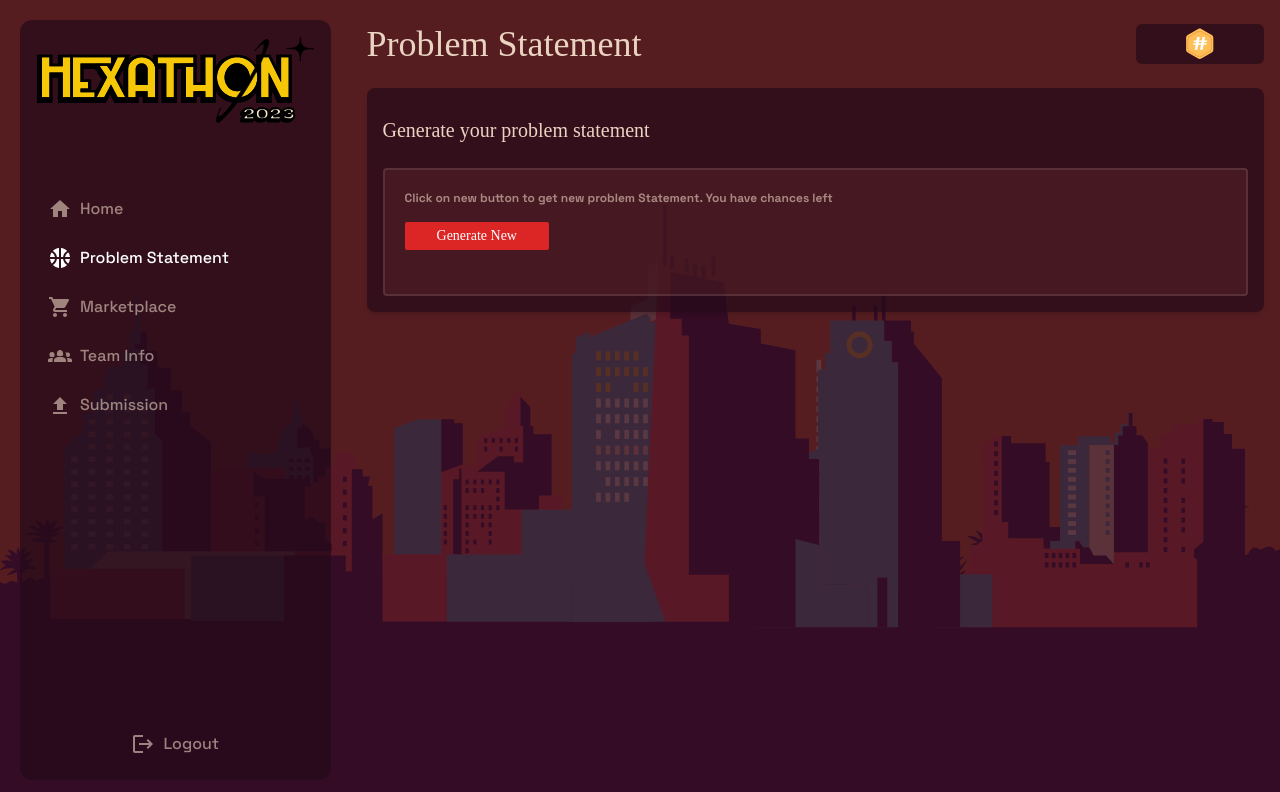
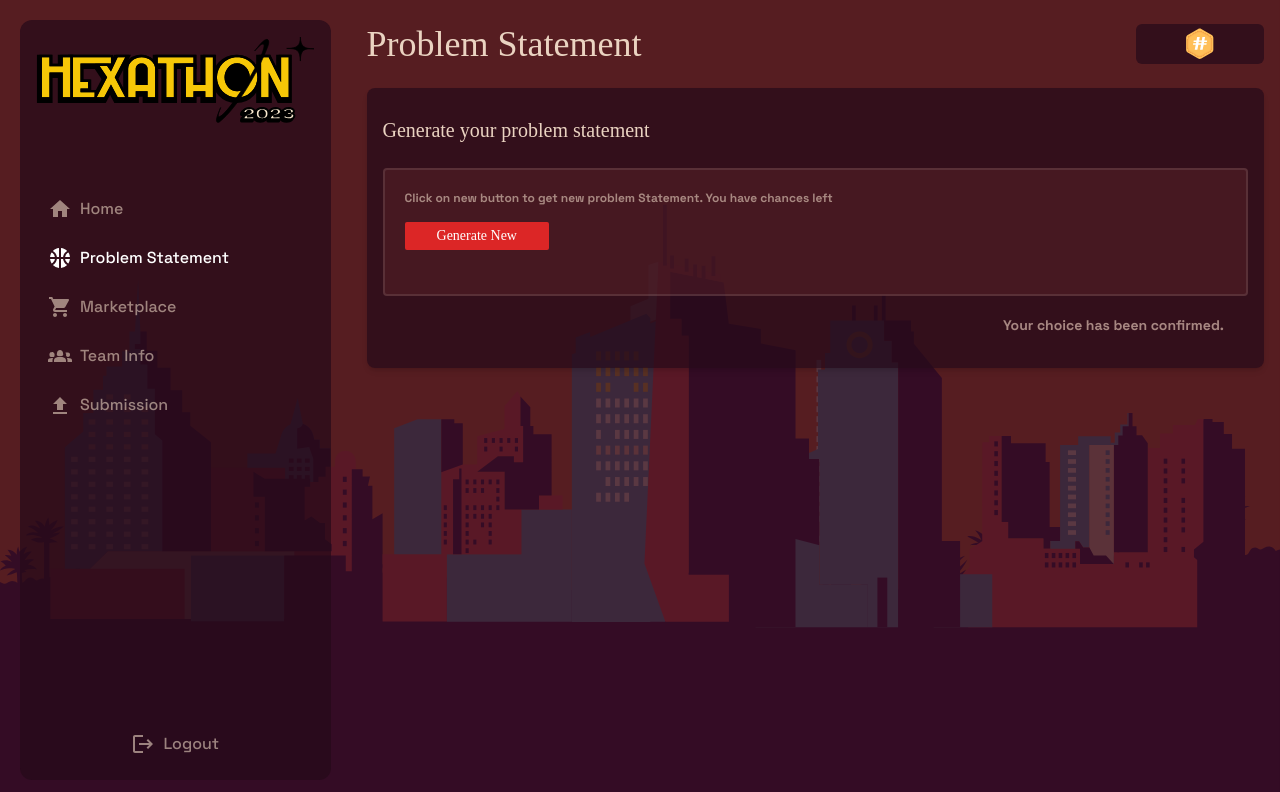
Before and after one commit to isinghdivyanshu/hexathon-frontend, a React (Vite) app: page /dashboard/problem in a window 1280 px wide. Shown: the top 792 px of the page. Built offline with nearby package versions, Linux system fonts and the light colour scheme; no server answers; sample sign-in values are in the browser's storage; a web font is replaced by a local one.

Commit message:
fix: problem

```diff
--- a/src/pages/Problem.jsx
+++ b/src/pages/Problem.jsx
@@ -16,7 +16,7 @@ export default function Problem() {
           Authorization: `Bearer ${localStorage.getItem("token")}`
         }
       })
-      setPSDescription(res?.data?.description)
+      setPSDescription(res?.data?.one_liner)
       setPSTitle(res?.data?.name)
       setChances(res?.data?.generations_left)
       console.log(res.data)
@@ -99,6 +99,11 @@ export default function Problem() {
           Confirm Statement
         </button>
       </div>
+      <div className={`width-full text-right my-4 ${(psTitle==='' && psDescription==='')||(chances===0) ? 'block':'hidden'}`}>
+        <span className="mx-6 text-sm text-info font-SpaceGrotesk font-semibold">
+          Your choice has been confirmed.
+        </span>
+      </div>
     </Layout>
   );
 }
```
